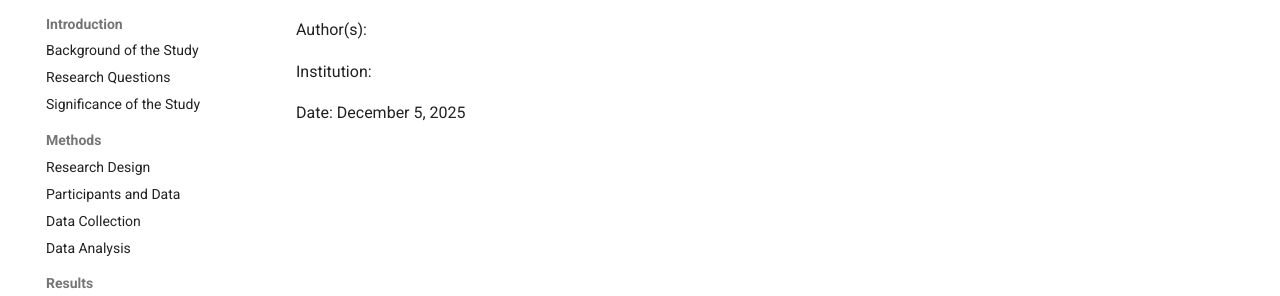
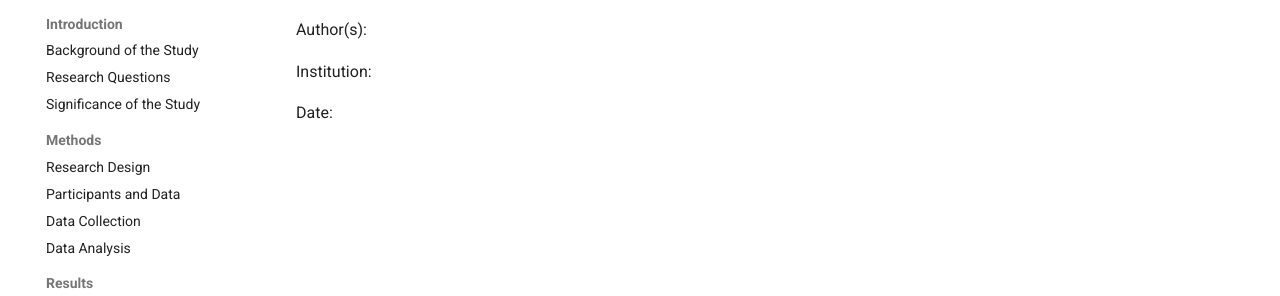
Before and after one commit to Kinev10/research-imrad-template, an MkDocs documentation site: the page built from docs/title-page.md, in a window 1280 px wide. Shown: the part 204-500 px from the top of the page. Built offline with MkDocs 1.6.1 and Material for MkDocs 9.7.7, drawn with Linux system fonts in a browser that asks for light colours.

Commit message:
remove main

```diff
--- a/docs/title-page.md
+++ b/docs/title-page.md
@@ -6,4 +6,4 @@ Author(s):
 
 Institution:
 
-Date: December 5, 2025
+Date:
```
